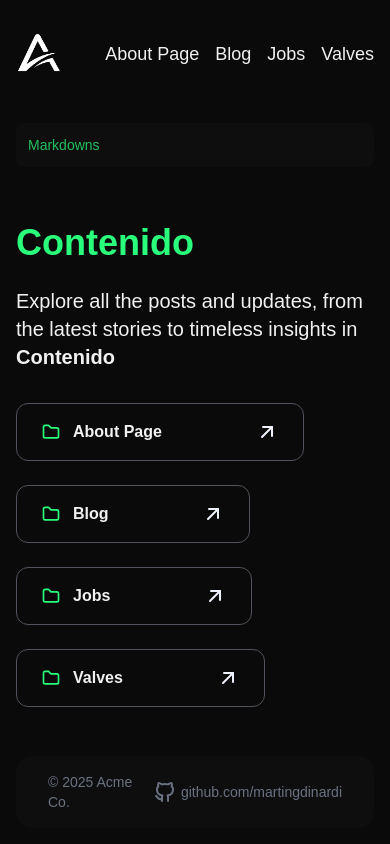
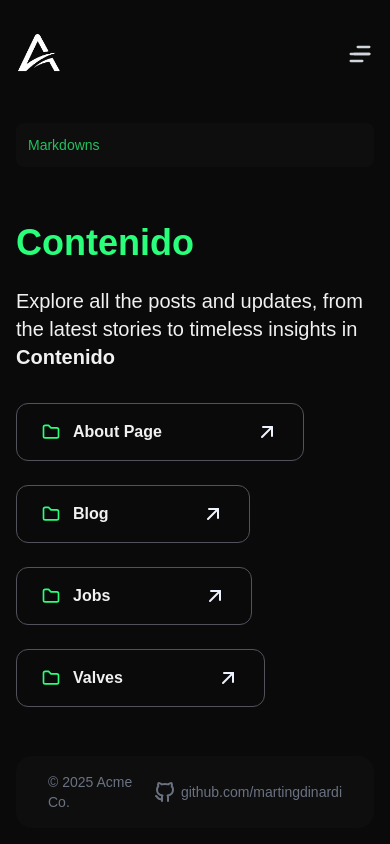
Before and after one commit to martingdinardi/static-content-challenge-2025-martin-gamboa, a Next.js app: page /markdowns in a window 390 px wide. Built offline with nearby package versions, Linux system fonts and the light colour scheme.

Commit message:
08- Hambuger Menu and Hooks Added

```diff
--- a/app/markdowns/components/MarkdownsNavbar/MarkdownsClientNavbar/index.tsx
+++ b/app/markdowns/components/MarkdownsNavbar/MarkdownsClientNavbar/index.tsx
@@ -1,6 +1,10 @@
 "use client";
 
+import { useHamburger } from "@/app/markdowns/hooks/useHamburger";
+import { useMobile } from "@/app/markdowns/hooks/useMobile";
+import { isActive } from "@/app/markdowns/utils/isActive";
 import { Navbar } from "@/components/ui/Navbar";
+import { IconMenu3, IconX } from "@tabler/icons-react";
 import Image from "next/image";
 import Link from "next/link";
 import { usePathname } from "next/navigation";
@@ -14,34 +18,35 @@
 }: MarkdownsClientNavbarProps) => {
   const pathname = usePathname();
 
-  const isActive = (slug: string) => {
-    const pathSegments = pathname.split("/");
-    const markdownsIndex = pathSegments.findIndex(
-      (segment) => segment === "markdowns"
-    );
+  const { isMenuOpen, handleOpen, handleClose } = useHamburger();
 
-    if (markdownsIndex !== -1 && pathSegments.length > markdownsIndex + 1) {
-      const activeSegment = pathSegments[markdownsIndex + 1];
-      return activeSegment === slug;
-    }
+  const isMobile = useMobile();
 
-    return false;
-  };
+  const showHamburger = isMobile || sections.length > 4;
+  const navbarSections = sections.slice(0, 4);
 
   return (
     <Navbar>
       <div className="flex justify-between items-center py-4">
         <Link href="/markdowns">
-          <Image src="/logo.webp" alt="Acme Co." width={45} height={50} />
+          <Image
+            src="/logo.webp"
+            alt="Acme Co."
+            width={45}
+            height={50}
+            onClick={handleClose}
+          />
         </Link>
+        <div className="flex gap-8">
+          {!isMobile && (
             <div className="space-x-4">
-          {sections.map((section) => {
-            const active = isActive(section.slug);
+              {navbarSections.map((section) => {
+                const active = isActive(pathname, section.slug);
                 return (
                   <Link
                     key={section.slug}
                     href={`/markdowns/${section.slug}`}
-                className={`inline-block transition duration-200 hover:scale-105 hover:text-[#2aff7b] text-lg ${
+                    className={`inline-block transition duration-200 hover:scale-115 hover:text-[#2aff7b] text-lg ${
                       active ? "text-[#2aff7b] scale-105" : ""
                     }`}
                   >
@@ -50,7 +55,43 @@
                 );
               })}
             </div>
+          )}
+          {showHamburger && (
+            <button
+              onClick={handleOpen}
+              className="text-gray-300 focus:outline-none cursor-pointer transition duration-200 hover:scale-105"
+              aria-label="Menú"
+            >
+              {isMenuOpen ? (
+                <IconX stroke={2} width={28} height={28} />
+              ) : (
+                <IconMenu3 stroke={2} width={28} height={28} />
+              )}
+            </button>
+          )}
         </div>
+      </div>
+      {isMenuOpen && sections.length > 0 && (
+        <div className="pb-4 border-t absolute bg-[#0a0a0a] w-full border-zinc-800">
+          <div className="flex flex-col space-y-2 pt-2 gap-1 mt-4">
+            {sections.map((section) => {
+              const active = isActive(pathname, section.slug);
+              return (
+                <Link
+                  key={section.slug}
+                  href={`/markdowns/${section.slug}`}
+                  className={`inline-block transition  hover:text-[#2aff7b] text-lg ${
+                    active ? "text-[#2aff7b]" : ""
+                  }`}
+                  onClick={handleOpen}
+                >
+                  {section.title}
+                </Link>
+              );
+            })}
+          </div>
+        </div>
+      )}
     </Navbar>
   );
 };
--- a/app/markdowns/components/RecommendedArticles/index.tsx
+++ b/app/markdowns/components/RecommendedArticles/index.tsx
@@ -31,7 +31,7 @@
                   <h3 className="text-lg font-medium">{article.title}</h3>
 
                   {article.description && (
-                    <p className="text-gray-600 mt-1 line-clamp-2">
+                    <p className="text-gray-400 mt-1 line-clamp-2">
                       {article.description}
                     </p>
                   )}
--- /dev/null
+++ b/app/markdowns/hooks/useHamburger.tsx
@@ -0,0 +1,21 @@
+"use client";
+
+import { useState } from "react";
+
+export function useHamburger() {
+  const [isMenuOpen, setIsMenuOpen] = useState(false);
+
+  const handleOpen = () => {
+    setIsMenuOpen(!isMenuOpen);
+  };
+
+  const handleClose = () => {
+    setIsMenuOpen(false);
+  };
+
+  return {
+    isMenuOpen,
+    handleOpen,
+    handleClose,
+  };
+}
--- /dev/null
+++ b/app/markdowns/hooks/useMobile.tsx
@@ -0,0 +1,23 @@
+"use client";
+
+import { useEffect, useState } from "react";
+
+export function useMobile() {
+  const [isMobile, setIsMobile] = useState(false);
+
+  useEffect(() => {
+    const checkIfMobile = () => {
+      setIsMobile(window.innerWidth < 768);
+    };
+
+    checkIfMobile();
+
+    window.addEventListener("resize", checkIfMobile);
+
+    return () => {
+      window.removeEventListener("resize", checkIfMobile);
+    };
+  }, []);
+
+  return isMobile;
+}
--- /dev/null
+++ b/app/markdowns/utils/isActive.ts
@@ -0,0 +1,15 @@
+"use client";
+
+export function isActive(pathname: string, slug: string): boolean {
+  const pathSegments = pathname.split("/");
+  const markdownsIndex = pathSegments.findIndex(
+    (segment) => segment === "markdowns"
+  );
+
+  if (markdownsIndex !== -1 && pathSegments.length > markdownsIndex + 1) {
+    const activeSegment = pathSegments[markdownsIndex + 1];
+    return activeSegment === slug;
+  }
+
+  return false;
+}
--- a/components/ui/Navbar/index.tsx
+++ b/components/ui/Navbar/index.tsx
@@ -6,5 +6,5 @@
 }
 
 export const Navbar = ({ children, className = "" }: NavbarProps) => {
-  return <nav className={`py-4 ${className}`}>{children}</nav>;
+  return <nav className={`py-4 relative ${className}`}>{children}</nav>;
 };
```
Lines whose indentation alone changed are shown as unchanged.
